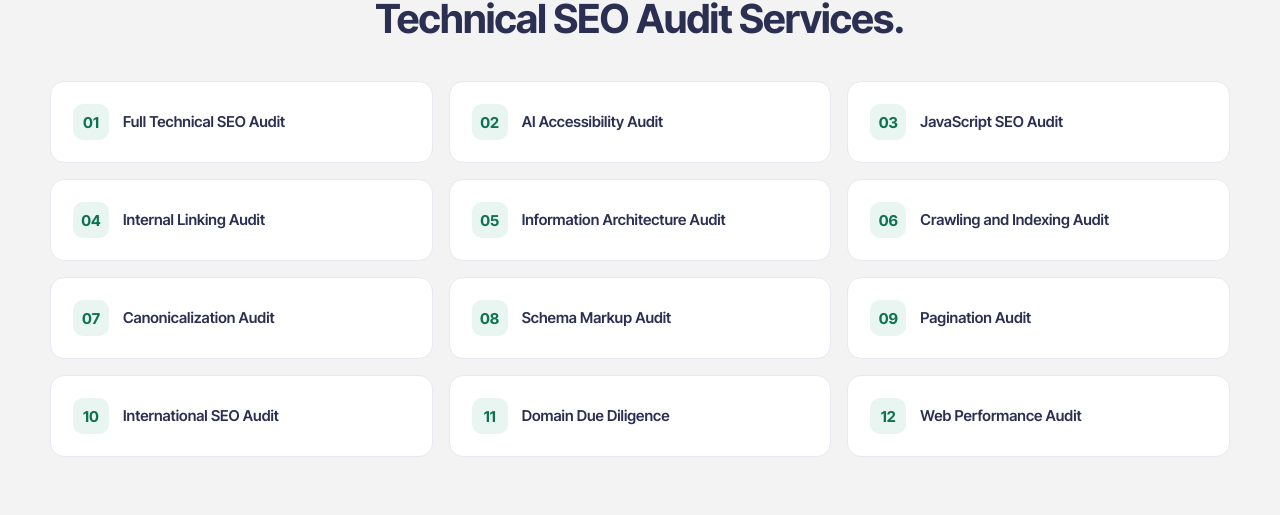
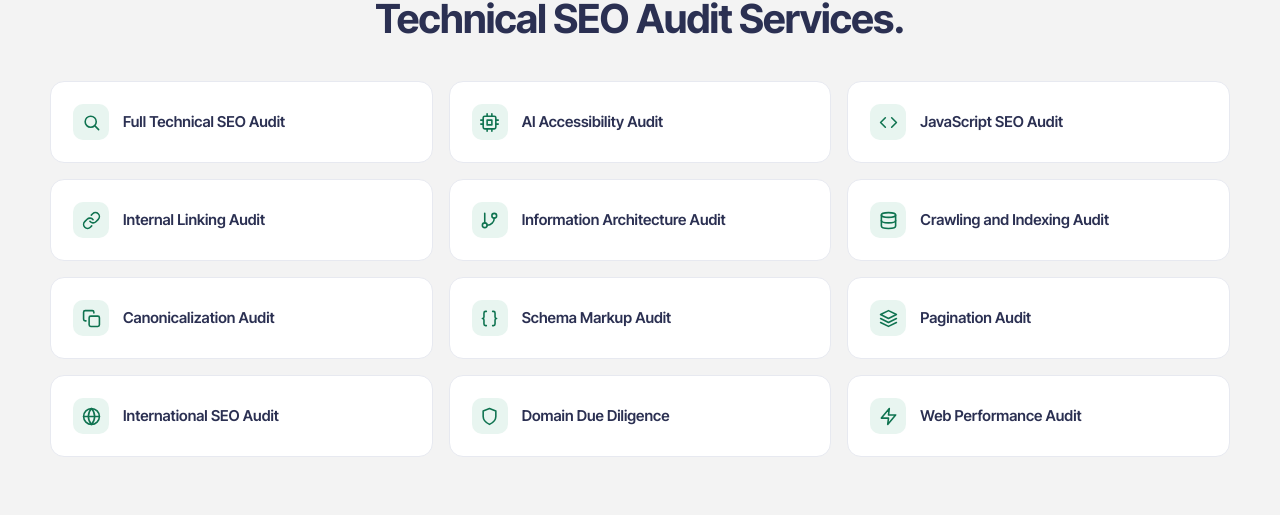
Before and after one commit to Gent-of-Search/gentofsearch.com, a Jekyll site: the page built from services/audits.html, in a window 1280 px wide and 900 px high, scrolled down 1521 px. Shown: the part 147-662 px from the top of the window. Built offline with Jekyll 4.4.1, drawn with Linux system fonts in a browser that asks for light colours.

Commit message:
Audits: replace numbered badges with service-relevant icons in Services grid

```diff
--- a/services/audits.html
+++ b/services/audits.html
@@ -102,51 +102,51 @@ service: audits
       </div>
       <div class="gos-g3" style="display:grid; grid-template-columns:repeat(3,1fr); gap:16px;">
         <div style="display:flex; align-items:center; gap:14px; padding:22px 22px; border:1px solid #E7E9F0; border-radius:14px; background:#FFFFFF;">
-          <span style="flex-shrink:0; width:36px; height:36px; border-radius:10px; background:#E8F5F0; display:grid; place-items:center; font-family:'Inter Tight',sans-serif; font-weight:700; color:#0F7350; font-size:15px;">01</span>
+          <span style="flex-shrink:0; width:36px; height:36px; border-radius:10px; background:#E8F5F0; display:grid; place-items:center; color:#0F7350;"><svg width="19" height="19" viewBox="0 0 24 24" fill="none" stroke="currentColor" stroke-width="2" stroke-linecap="round" stroke-linejoin="round"><circle cx="11" cy="11" r="7"></circle><line x1="21" y1="21" x2="16.65" y2="16.65"></line></svg></span>
           <span style="font-family:'Inter Tight',sans-serif; font-weight:600; font-size:15px; color:#2B3052; line-height:1.3;">Full Technical SEO Audit</span>
         </div>
         <div style="display:flex; align-items:center; gap:14px; padding:22px 22px; border:1px solid #E7E9F0; border-radius:14px; background:#FFFFFF;">
-          <span style="flex-shrink:0; width:36px; height:36px; border-radius:10px; background:#E8F5F0; display:grid; place-items:center; font-family:'Inter Tight',sans-serif; font-weight:700; color:#0F7350; font-size:15px;">02</span>
+          <span style="flex-shrink:0; width:36px; height:36px; border-radius:10px; background:#E8F5F0; display:grid; place-items:center; color:#0F7350;"><svg width="19" height="19" viewBox="0 0 24 24" fill="none" stroke="currentColor" stroke-width="2" stroke-linecap="round" stroke-linejoin="round"><rect x="4" y="4" width="16" height="16" rx="2"></rect><rect x="9" y="9" width="6" height="6"></rect><line x1="9" y1="1" x2="9" y2="4"></line><line x1="15" y1="1" x2="15" y2="4"></line><line x1="9" y1="20" x2="9" y2="23"></line><line x1="15" y1="20" x2="15" y2="23"></line><line x1="20" y1="9" x2="23" y2="9"></line><line x1="20" y1="14" x2="23" y2="14"></line><line x1="1" y1="9" x2="4" y2="9"></line><line x1="1" y1="14" x2="4" y2="14"></line></svg></span>
           <span style="font-family:'Inter Tight',sans-serif; font-weight:600; font-size:15px; color:#2B3052; line-height:1.3;">AI Accessibility Audit</span>
         </div>
         <div style="display:flex; align-items:center; gap:14px; padding:22px 22px; border:1px solid #E7E9F0; border-radius:14px; background:#FFFFFF;">
-          <span style="flex-shrink:0; width:36px; height:36px; border-radius:10px; background:#E8F5F0; display:grid; place-items:center; font-family:'Inter Tight',sans-serif; font-weight:700; color:#0F7350; font-size:15px;">03</span>
+          <span style="flex-shrink:0; width:36px; height:36px; border-radius:10px; background:#E8F5F0; display:grid; place-items:center; color:#0F7350;"><svg width="19" height="19" viewBox="0 0 24 24" fill="none" stroke="currentColor" stroke-width="2" stroke-linecap="round" stroke-linejoin="round"><polyline points="16 18 22 12 16 6"></polyline><polyline points="8 6 2 12 8 18"></polyline></svg></span>
           <span style="font-family:'Inter Tight',sans-serif; font-weight:600; font-size:15px; color:#2B3052; line-height:1.3;">JavaScript SEO Audit</span>
         </div>
         <div style="display:flex; align-items:center; gap:14px; padding:22px 22px; border:1px solid #E7E9F0; border-radius:14px; background:#FFFFFF;">
-          <span style="flex-shrink:0; width:36px; height:36px; border-radius:10px; background:#E8F5F0; display:grid; place-items:center; font-family:'Inter Tight',sans-serif; font-weight:700; color:#0F7350; font-size:15px;">04</span>
+          <span style="flex-shrink:0; width:36px; height:36px; border-radius:10px; background:#E8F5F0; display:grid; place-items:center; color:#0F7350;"><svg width="19" height="19" viewBox="0 0 24 24" fill="none" stroke="currentColor" stroke-width="2" stroke-linecap="round" stroke-linejoin="round"><path d="M10 13a5 5 0 0 0 7.54.54l3-3a5 5 0 0 0-7.07-7.07l-1.72 1.71"></path><path d="M14 11a5 5 0 0 0-7.54-.54l-3 3a5 5 0 0 0 7.07 7.07l1.71-1.71"></path></svg></span>
           <span style="font-family:'Inter Tight',sans-serif; font-weight:600; font-size:15px; color:#2B3052; line-height:1.3;">Internal Linking Audit</span>
         </div>
         <div style="display:flex; align-items:center; gap:14px; padding:22px 22px; border:1px solid #E7E9F0; border-radius:14px; background:#FFFFFF;">
-          <span style="flex-shrink:0; width:36px; height:36px; border-radius:10px; background:#E8F5F0; display:grid; place-items:center; font-family:'Inter Tight',sans-serif; font-weight:700; color:#0F7350; font-size:15px;">05</span>
+          <span style="flex-shrink:0; width:36px; height:36px; border-radius:10px; background:#E8F5F0; display:grid; place-items:center; color:#0F7350;"><svg width="19" height="19" viewBox="0 0 24 24" fill="none" stroke="currentColor" stroke-width="2" stroke-linecap="round" stroke-linejoin="round"><line x1="6" y1="3" x2="6" y2="15"></line><circle cx="18" cy="6" r="3"></circle><circle cx="6" cy="18" r="3"></circle><path d="M18 9a9 9 0 0 1-9 9"></path></svg></span>
           <span style="font-family:'Inter Tight',sans-serif; font-weight:600; font-size:15px; color:#2B3052; line-height:1.3;">Information Architecture Audit</span>
         </div>
         <div style="display:flex; align-items:center; gap:14px; padding:22px 22px; border:1px solid #E7E9F0; border-radius:14px; background:#FFFFFF;">
-          <span style="flex-shrink:0; width:36px; height:36px; border-radius:10px; background:#E8F5F0; display:grid; place-items:center; font-family:'Inter Tight',sans-serif; font-weight:700; color:#0F7350; font-size:15px;">06</span>
+          <span style="flex-shrink:0; width:36px; height:36px; border-radius:10px; background:#E8F5F0; display:grid; place-items:center; color:#0F7350;"><svg width="19" height="19" viewBox="0 0 24 24" fill="none" stroke="currentColor" stroke-width="2" stroke-linecap="round" stroke-linejoin="round"><ellipse cx="12" cy="5" rx="9" ry="3"></ellipse><path d="M21 12c0 1.66-4 3-9 3s-9-1.34-9-3"></path><path d="M3 5v14c0 1.66 4 3 9 3s9-1.34 9-3V5"></path></svg></span>
           <span style="font-family:'Inter Tight',sans-serif; font-weight:600; font-size:15px; color:#2B3052; line-height:1.3;">Crawling and Indexing Audit</span>
         </div>
         <div style="display:flex; align-items:center; gap:14px; padding:22px 22px; border:1px solid #E7E9F0; border-radius:14px; background:#FFFFFF;">
-          <span style="flex-shrink:0; width:36px; height:36px; border-radius:10px; background:#E8F5F0; display:grid; place-items:center; font-family:'Inter Tight',sans-serif; font-weight:700; color:#0F7350; font-size:15px;">07</span>
+          <span style="flex-shrink:0; width:36px; height:36px; border-radius:10px; background:#E8F5F0; display:grid; place-items:center; color:#0F7350;"><svg width="19" height="19" viewBox="0 0 24 24" fill="none" stroke="currentColor" stroke-width="2" stroke-linecap="round" stroke-linejoin="round"><rect x="9" y="9" width="13" height="13" rx="2" ry="2"></rect><path d="M5 15H4a2 2 0 0 1-2-2V4a2 2 0 0 1 2-2h9a2 2 0 0 1 2 2v1"></path></svg></span>
           <span style="font-family:'Inter Tight',sans-serif; font-weight:600; font-size:15px; color:#2B3052; line-height:1.3;">Canonicalization Audit</span>
         </div>
         <div style="display:flex; align-items:center; gap:14px; padding:22px 22px; border:1px solid #E7E9F0; border-radius:14px; background:#FFFFFF;">
-          <span style="flex-shrink:0; width:36px; height:36px; border-radius:10px; background:#E8F5F0; display:grid; place-items:center; font-family:'Inter Tight',sans-serif; font-weight:700; color:#0F7350; font-size:15px;">08</span>
+          <span style="flex-shrink:0; width:36px; height:36px; border-radius:10px; background:#E8F5F0; display:grid; place-items:center; color:#0F7350;"><svg width="19" height="19" viewBox="0 0 24 24" fill="none" stroke="currentColor" stroke-width="2" stroke-linecap="round" stroke-linejoin="round"><path d="M8 3H7a2 2 0 0 0-2 2v5a2 2 0 0 1-2 2 2 2 0 0 1 2 2v5a2 2 0 0 0 2 2h1"></path><path d="M16 21h1a2 2 0 0 0 2-2v-5a2 2 0 0 1 2-2 2 2 0 0 1-2-2V5a2 2 0 0 0-2-2h-1"></path></svg></span>
           <span style="font-family:'Inter Tight',sans-serif; font-weight:600; font-size:15px; color:#2B3052; line-height:1.3;">Schema Markup Audit</span>
         </div>
         <div style="display:flex; align-items:center; gap:14px; padding:22px 22px; border:1px solid #E7E9F0; border-radius:14px; background:#FFFFFF;">
-          <span style="flex-shrink:0; width:36px; height:36px; border-radius:10px; background:#E8F5F0; display:grid; place-items:center; font-family:'Inter Tight',sans-serif; font-weight:700; color:#0F7350; font-size:15px;">09</span>
+          <span style="flex-shrink:0; width:36px; height:36px; border-radius:10px; background:#E8F5F0; display:grid; place-items:center; color:#0F7350;"><svg width="19" height="19" viewBox="0 0 24 24" fill="none" stroke="currentColor" stroke-width="2" stroke-linecap="round" stroke-linejoin="round"><polygon points="12 2 2 7 12 12 22 7 12 2"></polygon><polyline points="2 17 12 22 22 17"></polyline><polyline points="2 12 12 17 22 12"></polyline></svg></span>
           <span style="font-family:'Inter Tight',sans-serif; font-weight:600; font-size:15px; color:#2B3052; line-height:1.3;">Pagination Audit</span>
         </div>
         <div style="display:flex; align-items:center; gap:14px; padding:22px 22px; border:1px solid #E7E9F0; border-radius:14px; background:#FFFFFF;">
-          <span style="flex-shrink:0; width:36px; height:36px; border-radius:10px; background:#E8F5F0; display:grid; place-items:center; font-family:'Inter Tight',sans-serif; font-weight:700; color:#0F7350; font-size:15px;">10</span>
+          <span style="flex-shrink:0; width:36px; height:36px; border-radius:10px; background:#E8F5F0; display:grid; place-items:center; color:#0F7350;"><svg width="19" height="19" viewBox="0 0 24 24" fill="none" stroke="currentColor" stroke-width="2" stroke-linecap="round" stroke-linejoin="round"><circle cx="12" cy="12" r="10"></circle><line x1="2" y1="12" x2="22" y2="12"></line><path d="M12 2a15.3 15.3 0 0 1 4 10 15.3 15.3 0 0 1-4 10 15.3 15.3 0 0 1-4-10 15.3 15.3 0 0 1 4-10z"></path></svg></span>
           <span style="font-family:'Inter Tight',sans-serif; font-weight:600; font-size:15px; color:#2B3052; line-height:1.3;">International SEO Audit</span>
         </div>
         <div style="display:flex; align-items:center; gap:14px; padding:22px 22px; border:1px solid #E7E9F0; border-radius:14px; background:#FFFFFF;">
-          <span style="flex-shrink:0; width:36px; height:36px; border-radius:10px; background:#E8F5F0; display:grid; place-items:center; font-family:'Inter Tight',sans-serif; font-weight:700; color:#0F7350; font-size:15px;">11</span>
+          <span style="flex-shrink:0; width:36px; height:36px; border-radius:10px; background:#E8F5F0; display:grid; place-items:center; color:#0F7350;"><svg width="19" height="19" viewBox="0 0 24 24" fill="none" stroke="currentColor" stroke-width="2" stroke-linecap="round" stroke-linejoin="round"><path d="M12 22s8-4 8-10V5l-8-3-8 3v7c0 6 8 10 8 10z"></path></svg></span>
           <span style="font-family:'Inter Tight',sans-serif; font-weight:600; font-size:15px; color:#2B3052; line-height:1.3;">Domain Due Diligence&nbsp;</span>
         </div>
         <div style="display:flex; align-items:center; gap:14px; padding:22px 22px; border:1px solid #E7E9F0; border-radius:14px; background:#FFFFFF;">
-          <span style="flex-shrink:0; width:36px; height:36px; border-radius:10px; background:#E8F5F0; display:grid; place-items:center; font-family:'Inter Tight',sans-serif; font-weight:700; color:#0F7350; font-size:15px;">12</span>
+          <span style="flex-shrink:0; width:36px; height:36px; border-radius:10px; background:#E8F5F0; display:grid; place-items:center; color:#0F7350;"><svg width="19" height="19" viewBox="0 0 24 24" fill="none" stroke="currentColor" stroke-width="2" stroke-linecap="round" stroke-linejoin="round"><polygon points="13 2 3 14 12 14 11 22 21 10 12 10 13 2"></polygon></svg></span>
           <span style="font-family:'Inter Tight',sans-serif; font-weight:600; font-size:15px; color:#2B3052; line-height:1.3;">Web Performance Audit</span>
         </div>
       </div>
```
